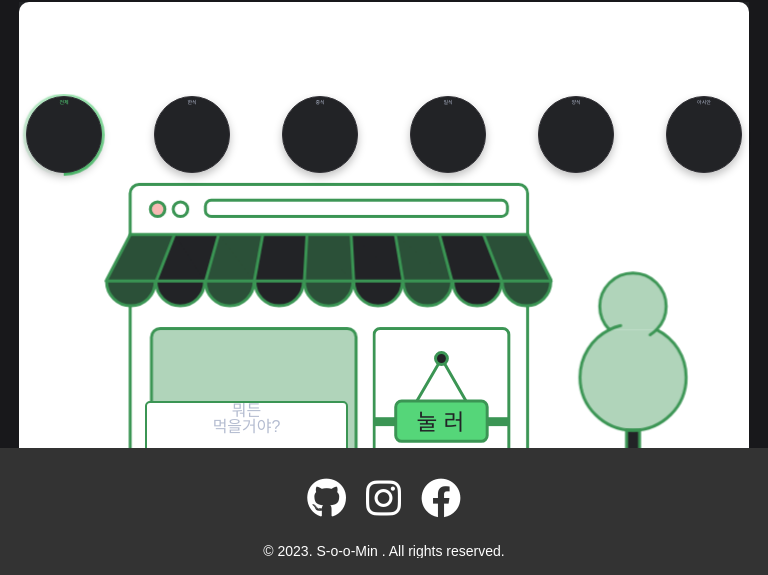
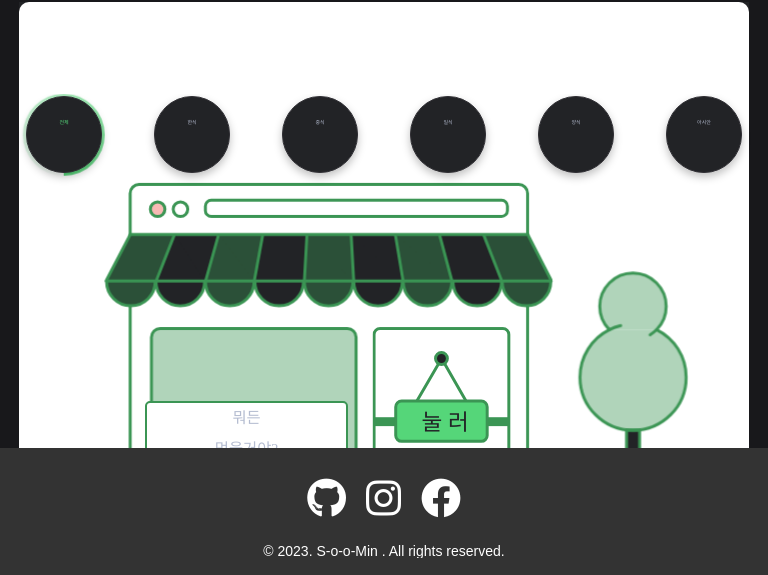
Before and after one commit to SoominYim/today-lunch, a Vue app: page / in a window 768 px wide. Shown: the part 202-777 px from the top of the page. Built offline with nearby package versions, Linux system fonts and the light colour scheme; a web font is replaced by a local one.

Commit message:
animation component update : 반응형 test 및 기능 test

```diff
--- a/src/components/TodayAnime.vue
+++ b/src/components/TodayAnime.vue
@@ -118,7 +118,7 @@
                             <polyline fill="none" class="stroke" points=" 800.8 672.8 842.5 601 883.6 672.8 " />
                             <ellipse fill="#222326" class="stroke" cx="842.2" cy="601" rx="10" ry="10" />
                             <path fill="#55d679" d="M909.3 740.7H775.1c-5.5 0-10-4.5-10-10v-47.9c0-5.5 4.5-10 10-10h134.2c5.5 0 10 4.5 10 10v47.9C919.3 736.2 914.8 740.7 909.3 740.7z" />
-                            <text transform="matrix(1.0027 0 0 1 789.6294 721.7501)" fill="#222326" font-family="Fredoka One" font-size="38">&nbsp;눌 러</text>
+                            <text transform="matrix(1.0027 0 0 1 789.6294 721.7501)" fill="#222326" font-family="Fredoka One" font-size="38">&nbsp;&nbsp;눌 러</text>
                             <path fill="none" class="stroke" d="M909.3 740.7H775.1c-5.5 0-10-4.5-10-10v-47.9c0-5.5 4.5-10 10-10h134.2c5.5 0 10 4.5 10 10v47.9C919.3 736.2 914.8 740.7 909.3 740.7z" />
                         </g>
                     </g>
--- a/src/components/TodayLunch.vue
+++ b/src/components/TodayLunch.vue
@@ -200,6 +200,7 @@ export default {
 <style lang="scss" scoped>
 @charset "UTF-8";
 @import "@/css/root.scss";
+@import "@/css/reset.css";
 
 * {
     overflow: hidden;
@@ -213,6 +214,7 @@ export default {
         flex-direction: column;
         top: 5vw;
         left: 0;
+        font-family: omyu_pretty;
     }
 
     label,
@@ -244,6 +246,7 @@ export default {
         box-shadow: 0 4px 8px 0 rgba(0, 0, 0, 0.25);
         font-size: 1.5rem;
         cursor: pointer;
+        font-family: omyu_pretty;
 
         &+div {
             margin: 0 auto;
@@ -328,8 +331,10 @@ export default {
         background-color: var(--color-background-secondary);
         border: 1px solid var(--color-border);
         box-shadow: 0 4px 8px 0 rgba(0, 0, 0, 0.25);
-        font-size: 1.5rem;
+        font-size: 1.3rem;
+        padding-top: 3vw;
         cursor: pointer;
+        font-family: omyu_pretty;
 
         &+div {
             margin: 0 auto;
@@ -365,15 +370,19 @@ export default {
             border-radius: 8px;
             border: 2px solid #3B9554;
             background-color: #fff;
+            line-height: 3.4vw;
+            font-size: 2.9vw;
         }
 
         button {
             opacity: 0;
             position: absolute;
-            top: 19.6vw;
-            left: 23.3vw;
-            width: 5.5vw;
-            height: 2.5vw;
+
+            top: 47.6vw;
+            left: 51.3vw;
+            width: 12.5vw;
+            height: 6.5vw;
+
             cursor: pointer;
         }
     }
@@ -410,12 +419,14 @@ export default {
         width: 10vw;
         height: 10vw;
         border-radius: 50%;
-        padding-top: 3px;
         background-color: var(--color-background-secondary);
         border: 1px solid var(--color-border);
         box-shadow: 0 4px 8px 0 rgba(0, 0, 0, 0.25);
         font-size: 5px;
+        padding-top: 3vw;
         cursor: pointer;
+
+        font-family: omyu_pretty;
 
         &+div {
             margin: 0 auto;
@@ -428,6 +439,7 @@ export default {
             bottom: 0;
             right: 0;
             border-radius: 50%;
+
         }
 
         &:hover {
@@ -452,6 +464,8 @@ export default {
             border-radius: 5px;
             border: 2px solid #3B9554;
             background-color: #fff;
+            line-height: 4vw;
+            font-size: 2vw;
         }
 
         button {
@@ -465,6 +479,22 @@ export default {
         }
     }
 }
+
+.result_wrap {
+    animation: fadeIn 0.5s 1.8s ease-in forwards;
+    opacity: 0;
+
+    span {
+        font-family: omyu_pretty
+    }
+}
+
+@keyframes fadeIn {
+    to {
+        opacity: 1;
+    }
+}
+
 
 .container {
     width: 100vw;
--- a/src/css/reset.css
+++ b/src/css/reset.css
@@ -3,11 +3,18 @@
    License: none (public domain)
 */
 
+@font-face {
+    font-family: "omyu_pretty";
+    src: url("https://cdn.jsdelivr.net/gh/projectnoonnu/noonfonts_2304-01@1.0/omyu_pretty.woff2") format("woff2");
+    font-weight: normal;
+    font-style: normal;
+}
+
 * {
     box-sizing: border-box;
     -moz-box-sizing: border-box;
     -webkit-box-sizing: border-box;
-    font-family: arial;
+    font-family: omyu_pretty;
     overflow: hidden;
 }
 
```
Also changed, not shown: 7 other files (tests, documents, lock files or other folders).
